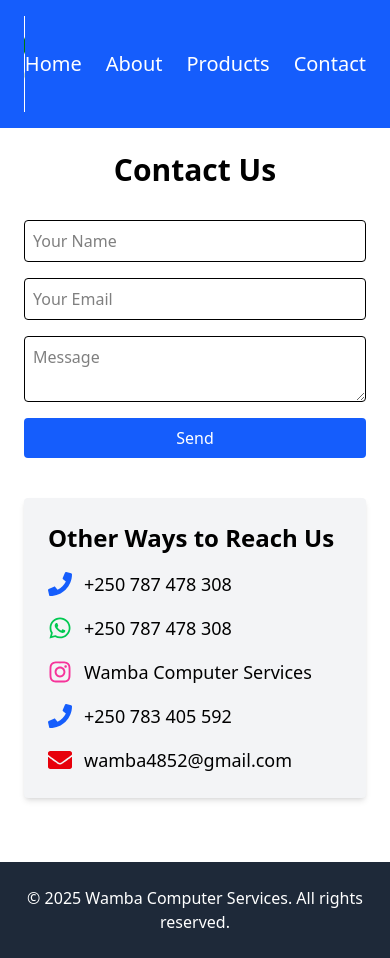
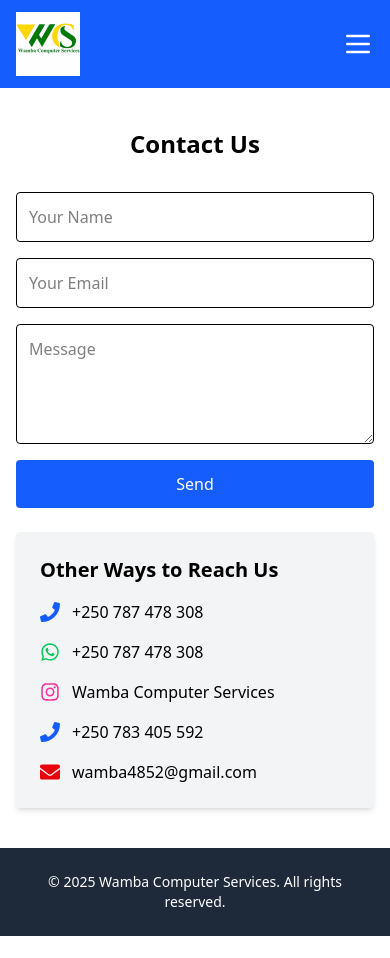
Before and after one commit to BJC-ENGINEER/Wamba-Computer-Services, a React (Vite) app: page /contact in a window 390 px wide. After the commit the page ends 936 px from the top, so only its background shows below. Built offline with nearby package versions, Linux system fonts and the light colour scheme.

Commit message:
update all page for phone compatiple pages

```diff
--- a/src/components/Footer.jsx
+++ b/src/components/Footer.jsx
@@ -1,7 +1,9 @@
 export default function Footer() {
   return (
-    <footer className="bg-gray-800 text-white py-6 text-center mt-10">
-      <p>© {new Date().getFullYear()} Wamba Computer Services. All rights reserved.</p>
+    <footer className="bg-gray-800 text-white py-6 px-4 sm:px-6 text-center">
+      <p className="text-sm sm:text-base">
+        © {new Date().getFullYear()} Wamba Computer Services. All rights reserved.
+      </p>
     </footer>
   );
 }
--- a/src/components/Navbar.jsx
+++ b/src/components/Navbar.jsx
@@ -1,24 +1,52 @@
+import { useState } from "react";
 import { Link } from "react-router-dom";
-import logo from "../assets/logo.png"; // adjust path if needed
+import logo from "../assets/logo.png";
 
 export default function Navbar() {
+  const [isOpen, setIsOpen] = useState(false);
+
   return (
-    <nav className="bg-blue-600 text-white px-6 py-4 flex justify-between items-center">
-      {/* Bigger Logo */}
+    <nav className="bg-blue-600 text-white px-4 py-3 md:px-6 flex items-center justify-between">
+      {/* Logo */}
       <Link to="/">
         <img
           src={logo}
           alt="Wamba Computer Services Logo"
-          className="h-24 w-auto md:h-28"
+          className="h-16 w-auto md:h-24"
         />
       </Link>
 
+      {/* Hamburger Button */}
+      <button
+        onClick={() => setIsOpen(!isOpen)}
+        className="md:hidden focus:outline-none"
+      >
+        <svg
+          className="w-8 h-8"
+          fill="none"
+          stroke="currentColor"
+          viewBox="0 0 24 24"
+          xmlns="http://www.w3.org/2000/svg"
+        >
+          <path
+            strokeLinecap="round"
+            strokeLinejoin="round"
+            strokeWidth={2}
+            d={isOpen ? "M6 18L18 6M6 6l12 12" : "M4 6h16M4 12h16M4 18h16"}
+          />
+        </svg>
+      </button>
+
       {/* Navigation Links */}
-      <ul className="flex space-x-6 text-xl">
-        <li><Link to="/">Home</Link></li>
-        <li><Link to="/about">About</Link></li>
-        <li><Link to="/products">Products</Link></li>
-        <li><Link to="/contact">Contact</Link></li>
+      <ul
+        className={`flex-col md:flex-row md:flex md:space-x-6 absolute md:static top-20 left-0 w-full md:w-auto bg-blue-600 md:bg-transparent transition-all duration-300 ${
+          isOpen ? "flex" : "hidden"
+        }`}
+      >
+        <li className="border-b md:border-none"><Link to="/" className="block px-4 py-2 md:py-0" onClick={() => setIsOpen(false)}>Home</Link></li>
+        <li className="border-b md:border-none"><Link to="/about" className="block px-4 py-2 md:py-0" onClick={() => setIsOpen(false)}>About</Link></li>
+        <li className="border-b md:border-none"><Link to="/products" className="block px-4 py-2 md:py-0" onClick={() => setIsOpen(false)}>Products</Link></li>
+        <li className="border-b md:border-none"><Link to="/contact" className="block px-4 py-2 md:py-0" onClick={() => setIsOpen(false)}>Contact</Link></li>
       </ul>
     </nav>
   );
--- a/src/components/ProductCard.jsx
+++ b/src/components/ProductCard.jsx
@@ -1,14 +1,20 @@
 export default function ProductCard({ name, price, image, description }) {
   return (
-    <div className="border rounded-lg shadow-md p-4 hover:shadow-xl transition">
+    <div className="border rounded-lg shadow-md p-4 hover:shadow-xl transition flex flex-col items-center bg-white">
       <img
         src={image}
         alt={name}
-        className="w-full h-80 md:h-96 lg:h-[28rem] object-cover rounded-md"
+        className="w-full h-56 sm:h-64 md:h-80 lg:h-96 object-cover rounded-md"
       />
-      <h3 className="mt-4 text-lg font-semibold">{name}</h3>
-      <p className="text-gray-600 text-sm mt-1">{description}</p>
-      <p className="text-blue-600 font-bold mt-2">{price}</p>
+      <h3 className="mt-4 text-base sm:text-lg md:text-xl font-semibold text-center">
+        {name}
+      </h3>
+      <p className="text-gray-600 text-sm sm:text-base mt-2 text-center">
+        {description}
+      </p>
+      <p className="text-blue-600 font-bold mt-2 text-center text-base sm:text-lg">
+        {price}
+      </p>
     </div>
   );
 }
--- a/src/pages/About.jsx
+++ b/src/pages/About.jsx
@@ -2,19 +2,19 @@ import React from "react";
 
 export default function About() {
   return (
-    <div className="px-6 py-10 max-w-5xl mx-auto">
+    <div className="px-4 sm:px-6 py-10 max-w-5xl mx-auto">
       {/* Tagline */}
-      <h1 className="text-3xl font-bold text-center mb-6">
+      <h1 className="text-2xl sm:text-3xl font-bold text-center mb-6">
         Welcome to Wamba Computer Services
       </h1>
-      <p className="text-lg text-center mb-10 text-gray-700">
+      <p className="text-base sm:text-lg text-center mb-6 sm:mb-10 text-gray-700">
         High-quality computers, tablets, and accessories at unbeatable prices.
       </p>
 
       {/* Vision */}
-      <div className="mb-8">
-        <h2 className="text-2xl font-semibold mb-3">🌍 Vision</h2>
-        <p className="text-gray-700 text-lg leading-relaxed">
+      <div className="mb-6 sm:mb-8">
+        <h2 className="text-xl sm:text-2xl font-semibold mb-2 sm:mb-3">🌍 Vision</h2>
+        <p className="text-base sm:text-lg text-gray-700 leading-relaxed">
           To be the trusted electronics shop in Kigali, providing quality
           computers, tablets, and accessories that make technology easy and
           accessible for everyone.
@@ -22,9 +22,9 @@ export default function About() {
       </div>
 
       {/* Goal */}
-      <div className="mb-8">
-        <h2 className="text-2xl font-semibold mb-3">🎯 Goal</h2>
-        <p className="text-gray-700 text-lg leading-relaxed">
+      <div className="mb-6 sm:mb-8">
+        <h2 className="text-xl sm:text-2xl font-semibold mb-2 sm:mb-3">🎯 Goal</h2>
+        <p className="text-base sm:text-lg text-gray-700 leading-relaxed">
           Our goal is to serve our customers with reliable products, fair
           prices, and excellent service, helping individuals and businesses stay
           connected and productive.
@@ -33,8 +33,8 @@ export default function About() {
 
       {/* Why Choose Us */}
       <div>
-        <h2 className="text-2xl font-semibold mb-3">💡 Why Choose Us</h2>
-        <p className="text-gray-700 text-lg leading-relaxed">
+        <h2 className="text-xl sm:text-2xl font-semibold mb-2 sm:mb-3">💡 Why Choose Us</h2>
+        <p className="text-base sm:text-lg text-gray-700 leading-relaxed">
           We provide trusted products and services you can rely on.
           Our unbeatable prices make technology affordable for everyone.
           We are dedicated to excellent customer care with every purchase.
--- a/src/pages/Contact.jsx
+++ b/src/pages/Contact.jsx
@@ -1,30 +1,32 @@
 import React from "react";
-import { FaPhone, FaWhatsapp, FaInstagram, FaEnvelope } from "react-icons/fa"; // React-icons for logos
+import { FaPhone, FaWhatsapp, FaInstagram, FaEnvelope } from "react-icons/fa";
 
 export default function Contact() {
   return (
-    <div className="p-6 max-w-6xl mx-auto">
-      <h2 className="text-3xl font-bold mb-8 text-center">Contact Us</h2>
+    <div className="px-4 sm:px-6 py-10 max-w-6xl mx-auto">
+      <h2 className="text-2xl sm:text-3xl font-bold mb-8 text-center">
+        Contact Us
+      </h2>
 
-      <div className="flex flex-col md:flex-row gap-10">
+      <div className="flex flex-col md:flex-row gap-6 md:gap-10">
         {/* Left Column: Contact Form */}
         <div className="flex-1">
           <form className="flex flex-col gap-4">
             <input
               type="text"
               placeholder="Your Name"
-              className="border p-2 rounded"
+              className="border p-3 rounded text-base w-full"
             />
             <input
               type="email"
               placeholder="Your Email"
-              className="border p-2 rounded"
+              className="border p-3 rounded text-base w-full"
             />
             <textarea
               placeholder="Message"
-              className="border p-2 rounded"
+              className="border p-3 rounded text-base w-full min-h-[120px]"
             ></textarea>
-            <button className="bg-blue-600 text-white px-4 py-2 rounded hover:bg-blue-700">
+            <button className="bg-blue-600 text-white px-4 py-3 rounded hover:bg-blue-700 text-base">
               Send
             </button>
           </form>
@@ -32,16 +34,18 @@ export default function Contact() {
 
         {/* Right Column: Other Contact Info */}
         <div className="flex-1 bg-gray-100 p-6 rounded shadow-md">
-          <h3 className="text-2xl font-bold mb-4">Other Ways to Reach Us</h3>
-          <ul className="space-y-4 text-lg">
+          <h3 className="text-xl sm:text-2xl font-bold mb-4">
+            Other Ways to Reach Us
+          </h3>
+          <ul className="space-y-4 text-base sm:text-lg">
             <li className="flex items-center gap-3">
-              <FaPhone className="text-blue-600 w-6 h-6" />
+              <FaPhone className="text-blue-600 w-5 h-5 sm:w-6 sm:h-6" />
               <a href="tel:+250787478308" className="hover:underline">
                 +250 787 478 308
               </a>
             </li>
             <li className="flex items-center gap-3">
-              <FaWhatsapp className="text-green-500 w-6 h-6" />
+              <FaWhatsapp className="text-green-500 w-5 h-5 sm:w-6 sm:h-6" />
               <a
                 href="https://wa.me/250787478308"
                 target="_blank"
@@ -52,7 +56,7 @@ export default function Contact() {
               </a>
             </li>
             <li className="flex items-center gap-3">
-              <FaInstagram className="text-pink-500 w-6 h-6" />
+              <FaInstagram className="text-pink-500 w-5 h-5 sm:w-6 sm:h-6" />
               <a
                 href="https://www.instagram.com/wamba_computer_services"
                 target="_blank"
@@ -63,13 +67,13 @@ export default function Contact() {
               </a>
             </li>
             <li className="flex items-center gap-3">
-              <FaPhone className="text-blue-600 w-6 h-6" />
+              <FaPhone className="text-blue-600 w-5 h-5 sm:w-6 sm:h-6" />
               <a href="tel:+250783405592" className="hover:underline">
                 +250 783 405 592
               </a>
             </li>
             <li className="flex items-center gap-3">
-              <FaEnvelope className="text-red-600 w-6 h-6" />
+              <FaEnvelope className="text-red-600 w-5 h-5 sm:w-6 sm:h-6" />
               <a
                 href="mailto:wamba4852@gmail.com"
                 className="hover:underline"
--- a/src/pages/Home.jsx
+++ b/src/pages/Home.jsx
@@ -8,23 +8,23 @@ import SsdSataImg from "../assets/images/ssd-sata-256gb.jpg";
 
 export default function Home() {
   return (
-    <div className="p-6">
+    <div className="px-4 sm:px-6 py-6 max-w-screen-xl mx-auto">
       {/* Hero Section */}
       <section className="text-center mb-10">
-        <h2 className="text-3xl font-bold mb-2">
+        <h2 className="text-2xl sm:text-3xl font-bold mb-2">
           Welcome to Wamba Computer Services
         </h2>
-        <p className="text-gray-700">
+        <p className="text-gray-700 text-sm sm:text-base max-w-lg mx-auto">
           Quality computers, tablets, and accessories at the best prices.
         </p>
       </section>
 
       {/* Featured Products Section */}
       <section>
-        <h3 className="text-2xl font-semibold mb-4 text-center">
+        <h3 className="text-xl sm:text-2xl font-semibold mb-4 text-center">
           Featured Products
         </h3>
-        <div className="grid grid-cols-1 md:grid-cols-3 gap-6">
+        <div className="grid grid-cols-1 sm:grid-cols-2 lg:grid-cols-3 gap-6">
           <ProductCard
             name="All-in-One Lenovo"
             price="200,000 RWF"
@@ -46,7 +46,7 @@ export default function Home() {
         </div>
 
         {/* Call to Explore More */}
-        <p className="mt-6 text-center text-lg">
+        <p className="mt-6 text-center text-base sm:text-lg">
           Want to see more? Visit our{" "}
           <Link
             to="/products"
--- a/src/pages/Products.jsx
+++ b/src/pages/Products.jsx
@@ -38,20 +38,20 @@ export default function Products() {
     },
     {
       name: "Wireless Keyboard with Mouse",
-      img: WirelessKeyboardwithmouseImg, // ✅ fixed
+      img: WirelessKeyboardwithmouseImg,
       description:
         "Compact wireless keyboard and mouse combo | Reliable & durable",
       price: "17,000 RWF",
     },
     {
       name: "HP EliteBook 820 G1",
-      img: HpElitebook820g1Img, // ✅ fixed
+      img: HpElitebook820g1Img,
       description: "8GB RAM | 256GB SSD | Slim & lightweight business laptop",
       price: "220,000 RWF",
     },
     {
       name: "HP ProBook 640 G1",
-      img: HpProbook640g1Img, // ✅ fixed
+      img: HpProbook640g1Img,
       description: "Core i5 | 4th Gen | 8GB RAM | 500GB HDD",
       price: "190,000 RWF",
     },
@@ -64,7 +64,8 @@ export default function Products() {
   ];
 
   return (
-    <div className="p-6 grid grid-cols-1 sm:grid-cols-2 md:grid-cols-3 gap-6">
+    <div className="px-4 sm:px-6 py-6 max-w-screen-xl mx-auto">
+      <div className="grid grid-cols-1 sm:grid-cols-2 lg:grid-cols-3 gap-6">
         {products.map((product, index) => (
           <div
             key={index}
@@ -73,13 +74,18 @@ export default function Products() {
             <img
               src={product.img}
               alt={product.name}
-            className="w-64 h-64 object-contain mb-4"
+              className="w-full h-64 sm:h-72 md:h-80 object-contain mb-4"
             />
-          <h2 className="text-lg font-semibold mb-2">{product.name}</h2>
-          <p className="text-gray-600 text-sm mb-2">{product.description}</p>
-          <p className="text-blue-600 font-bold">{product.price}</p>
+            <h2 className="text-base sm:text-lg md:text-xl font-semibold mb-2 text-center">
+              {product.name}
+            </h2>
+            <p className="text-gray-600 text-sm sm:text-base mb-2 text-center">
+              {product.description}
+            </p>
+            <p className="text-blue-600 font-bold text-sm sm:text-base">{product.price}</p>
           </div>
         ))}
       </div>
+    </div>
   );
 }
```
Lines whose indentation alone changed are shown as unchanged.
